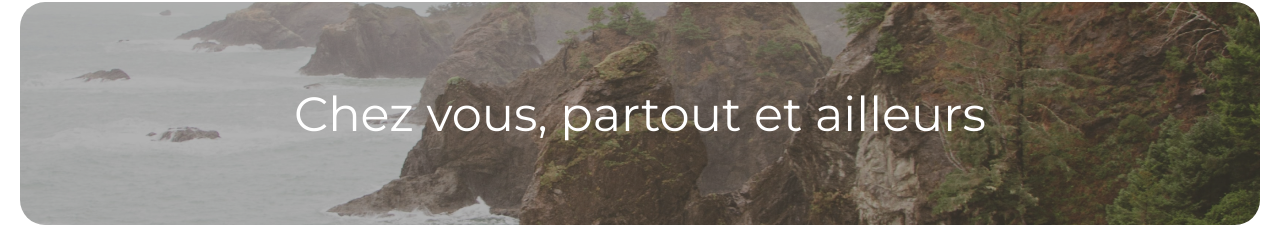
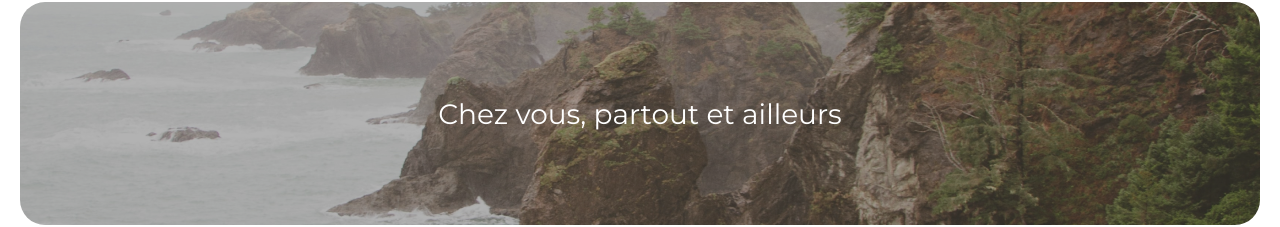
Before and after one commit to SebastienCifuentes/OPC-Projet-08-Kasa, a React (Create React App) app: page / in a window 1280 px wide. Shown: the part 167-394 px from the top of the page. Built offline with nearby package versions, Linux system fonts and the light colour scheme.

Commit message:
Test commit suite changement pc

```diff
--- a/src/components/Banner/_banner.scss
+++ b/src/components/Banner/_banner.scss
@@ -18,7 +18,7 @@
 }
 
 .banner-text {
-    font-size: 48px;
+    font-size: 28px;
     color: #FFF;
     font-size: 500;
 }
--- a/src/style/main.css
+++ b/src/style/main.css
@@ -43,7 +43,7 @@ body {
 }
 
 .banner-text {
-  font-size: 48px;
+  font-size: 28px;
   color: #FFF;
   font-size: 500;
 }
```
